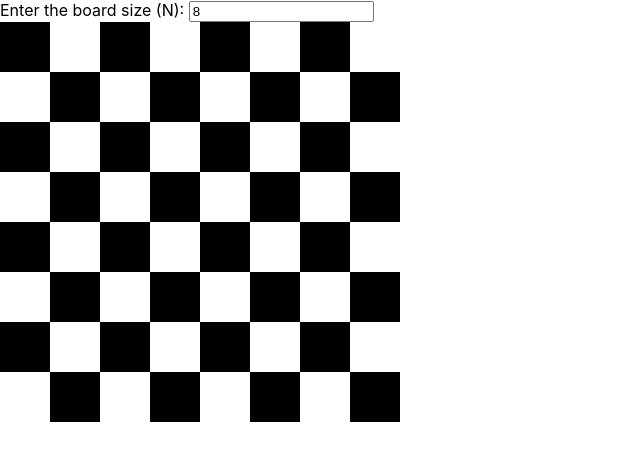
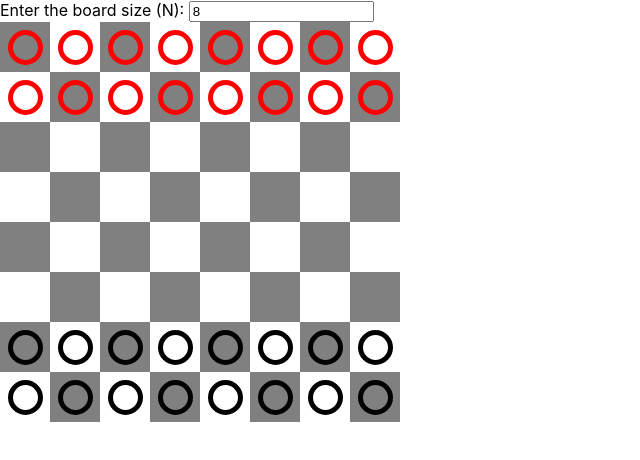
Before and after one commit to jshamoo/checkered-board, a React (Create React App) app: page / in a window 1280 px wide. Shown: the top 460 px of the page, without its empty margins (0-640 px from the left). Built offline with nearby package versions, Linux system fonts and the light colour scheme.

Commit message:
styled the pieces and change the board to grey colo

```diff
--- a/src/App.css
+++ b/src/App.css
@@ -1,3 +1,7 @@
+.root {
+  margin: 0;
+  padding: 0;
+}
 
 .row {
   display: flex;
@@ -6,10 +10,13 @@
 .cube {
   height: 50px;
   width: 50px;
+  display: flex;
+  align-items: center;
+  justify-content: center;
 }
 
 .row:nth-of-type(odd) .cube:nth-of-type(odd) {
-  background-color: black;
+  background-color: gray;
 }
 
 .row:nth-of-type(odd) .cube:nth-of-type(even) {
@@ -17,9 +24,23 @@
 }
 
 .row:nth-of-type(even) .cube:nth-of-type(even) {
-  background-color: black;
+  background-color: grey;
 }
 
 .row:nth-of-type(even) .cube:nth-of-type(odd) {
   background-color: white;
 }
+
+.red-piece {
+  height: 25px;
+  width: 25px;
+  border-radius: 50%;
+  border: 5px solid red;
+}
+
+.black-piece {
+  height: 25px;
+  width: 25px;
+  border-radius: 50%;
+  border: 5px solid black;
+}
```
